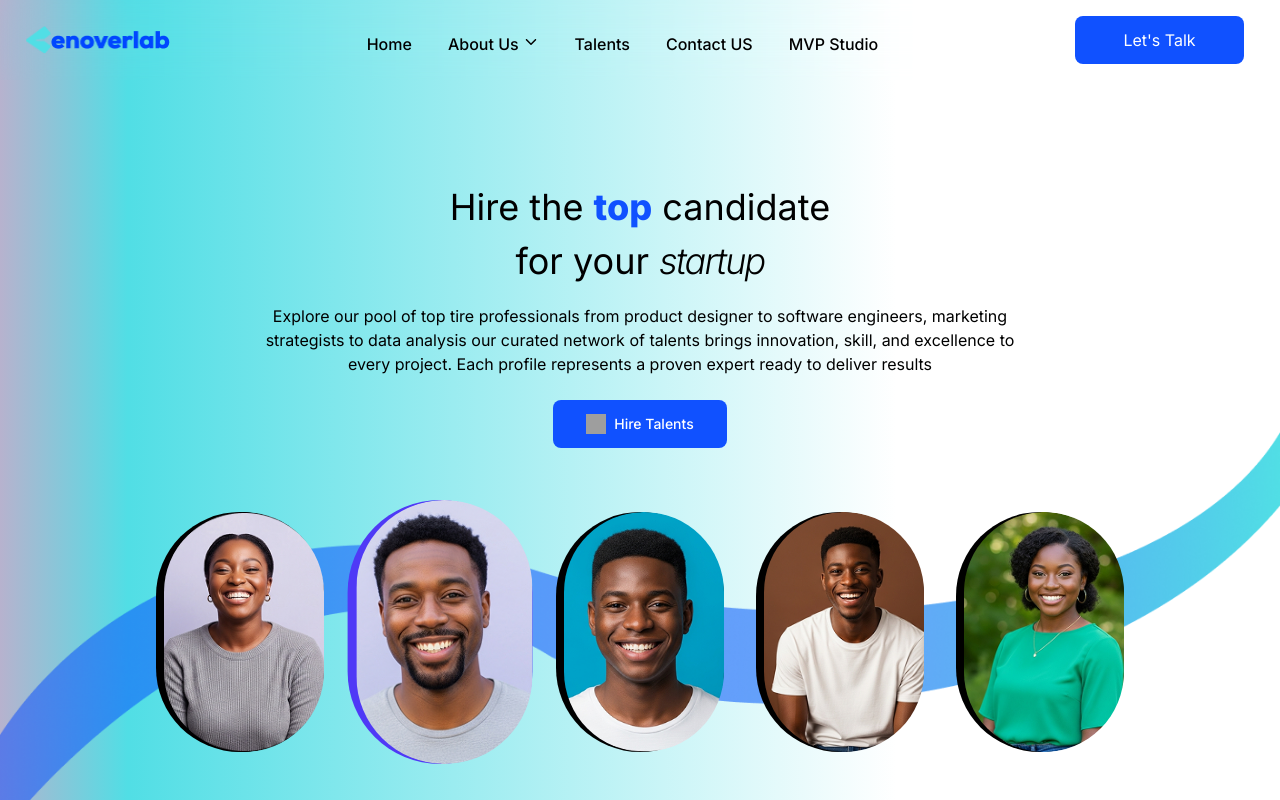
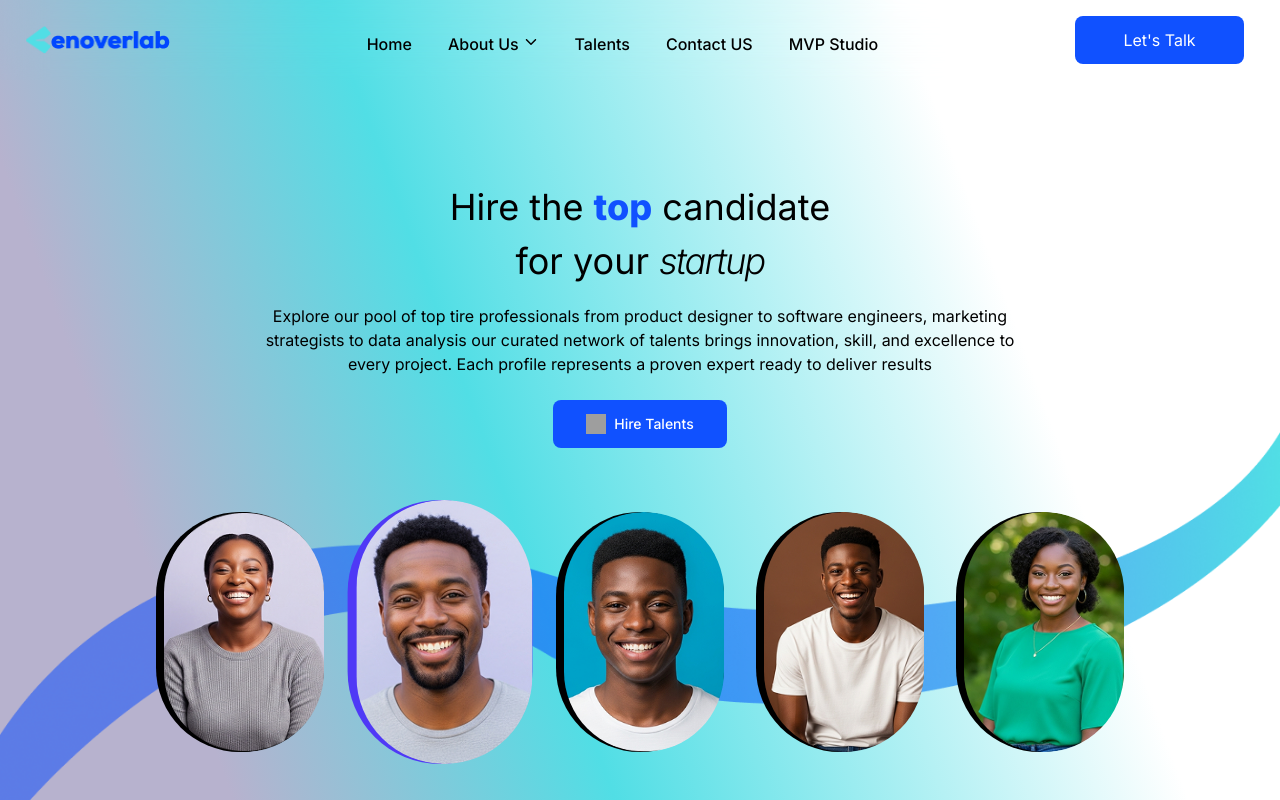
Before and after one commit to Enoverlab/mvpstudio-enoverlab, a React (Vite) app: page /talents in a window 1280 px wide. Shown: the top 800 px of the page. Built offline with nearby package versions, Linux system fonts and the light colour scheme; grey boxes are pictures that could not be loaded.

Commit message:
gradient

```diff
--- a/src/components/talents/Hero.jsx
+++ b/src/components/talents/Hero.jsx
@@ -20,18 +20,18 @@ const Hero = () => {
             <p className='text-black'>Explore our pool of top tire professionals from product designer to software engineers, marketing strategists to data analysis our curated network of talents brings innovation, skill, and excellence to every project. Each profile represents a proven expert ready to deliver results</p>
         </motion.div>
 
-            <Link to='/talentsform'><motion.button
+            <Link to='/talentsform'><motion.div
             initial={{ opacity:0, y:-50 }}
     whileInView={{ opacity:1, y:0}}
     transition={{
       type: "spring",
-      stiffness: 50,
+      stiffness: 100,
       delay: 0.4,
       damping: 20,
     }}
-            className="px-2 md:px-3 w-[150px] md:w-[174px] h-[37px] md:h-[48px] py-2 rounded-lg bg-[#1051FF] text-white text-sm lg:font-medium hover:bg-[#1060ffc2] transition flex justify-center items-center mx-auto mt-6">
+            ><button className="px-2 md:px-3 w-[150px] md:w-[174px] h-[37px] md:h-[48px] py-2 rounded-lg bg-[#1051FF] text-white text-sm lg:font-medium hover:bg-[#1060ffc2] transition flex justify-center items-center mx-auto mt-6">
             <img src='/hire.png' className='inline-block mr-2 w-4 md:w-5 h-4 md:h-5'/>Hire Talents
-          </motion.button></Link>
+          </button></motion.div></Link>
     </section>
     </>
   )
--- a/src/index.css
+++ b/src/index.css
@@ -23,10 +23,10 @@
     );
 
     --talents-gradient: linear-gradient(
-    270deg,
-     #ffffff 30%,
-     #51dee5 90%,
-     #b7b2ce 100%
+    250deg,
+     #ffffff 20%,
+     #51dee5 50%,
+     #b7b2ce 70%
     );
 
     --talents-gradientmobile: linear-gradient(
```
